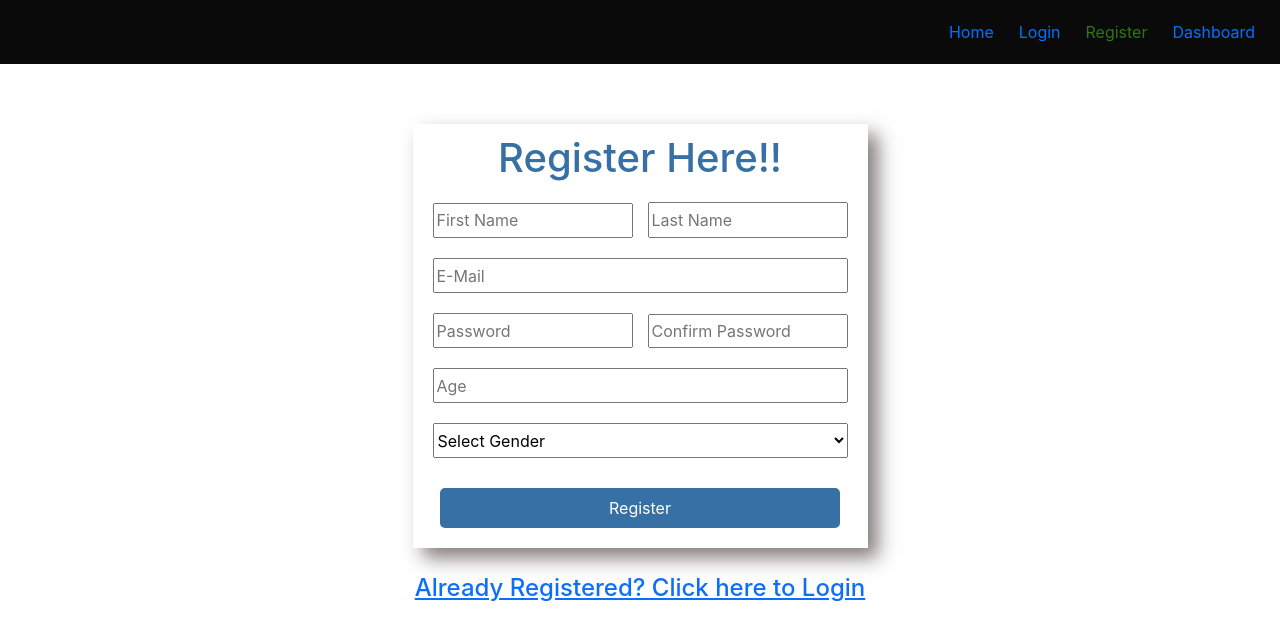
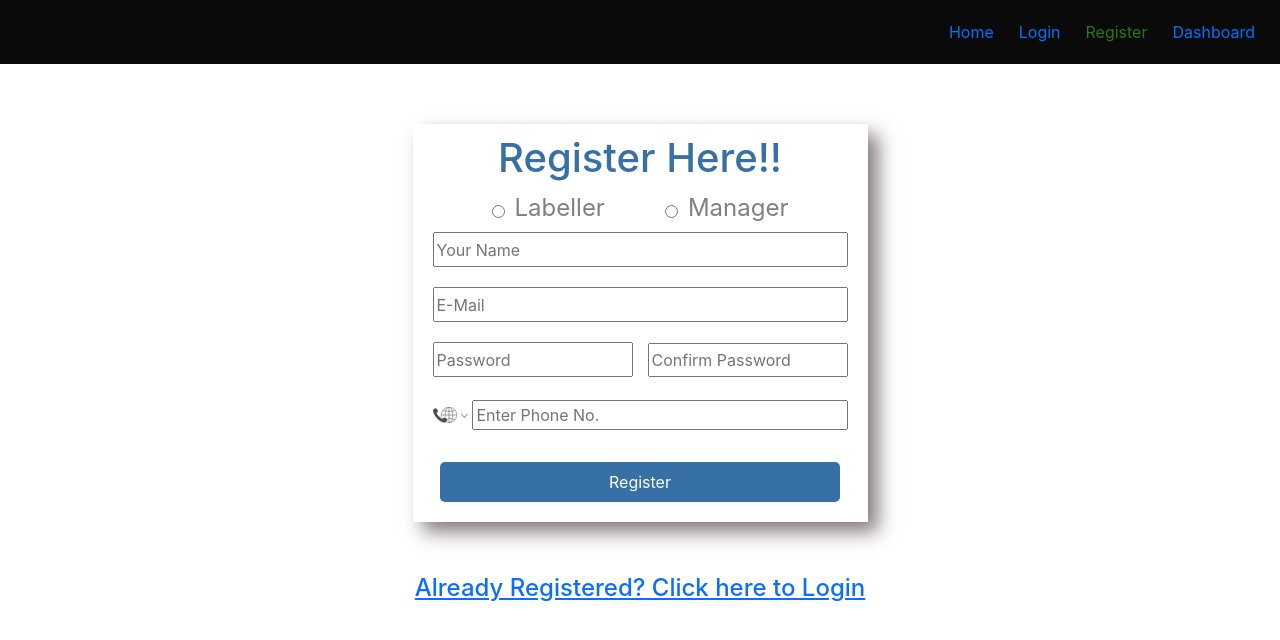
Before and after one commit to Spanndeepp/labelling-frontend, a React (Create React App) app: page /register in a window 1280 px wide. Shown: the top 640 px of the page. Built offline with nearby package versions, Linux system fonts and the light colour scheme.

Commit message:
Registration page done

```diff
--- a/package.json
+++ b/package.json
@@ -11,6 +11,7 @@
     "axios": "^0.21.1",
     "react": "^17.0.2",
     "react-dom": "^17.0.2",
+    "react-phone-number-input": "^3.1.26",
     "react-router-dom": "^5.2.0",
     "react-scripts": "4.0.3",
     "web-vitals": "^1.1.2"
--- a/src/Components/Register/Register.css
+++ b/src/Components/Register/Register.css
@@ -110,3 +110,20 @@ input#lastName {
 .snackbar-reg {
   margin-top: 45px;
 }
+
+.register-radio {
+  display: flex;
+  justify-content: center;
+  margin-bottom: -30px;
+}
+.register-radio-value {
+  display: flex;
+  align-items: center;
+  margin: 0px 30px;
+  color: gray;
+  font-size: x-large;
+}
+.register-radio-value input {
+  margin-bottom: 10px;
+  margin-right: 10px;
+}
--- a/src/Components/Register/Register.js
+++ b/src/Components/Register/Register.js
@@ -3,26 +3,27 @@ import { NavLink } from "react-router-dom";
 import axios from "axios";
 import Snackbar from "@material-ui/core/Snackbar";
 import MuiAlert from "@material-ui/lab/Alert";
-
+import "react-phone-number-input/style.css";
+import PhoneInput from "react-phone-number-input";
 import "./Register.css";
 
 function Alert(props) {
   return <MuiAlert elevation={6} variant="filled" {...props} />;
 }
 
-const Register = (props) => {
+const Register = () => {
   const [user, setUser] = useState({
     email: "",
     password: "",
     cpassword: "",
-    firstName: "",
-    lastName: "",
-    age: "",
-    gender: "",
+    name: "",
+    userType: "",
   });
+  const [phonevalue, setphoneValue] = useState();
   const [error, setError] = useState(null);
   const [success, setSuccess] = useState(null);
   const [snackBarOpen, setSnackBarOpen] = useState(false);
+  let url = "";
 
   let name, value;
   const handleInputs = (e) => {
@@ -32,6 +33,8 @@ const Register = (props) => {
     setUser({ ...user, [name]: value });
   };
 
+  const RadioEvent = (e) => setUser({ ...user, userType: e.target.value });
+
   useEffect(() => {
     document.getElementById("registration-container").style.height =
       window.innerHeight - 64 + "px";
@@ -39,18 +42,21 @@ const Register = (props) => {
 
   const handleRegister = () => {
     setError("");
+    if (user.userType === "") setError("Select a user type");
     if (user.cpassword !== user.password) setError("Passwords don't match");
     else if (user.password.length < 5)
       setError("Minimum length of password is 5 characters");
     else {
+      if (user.userType === "labeller")
+        url =
+          "https://labelling-backend.herokuapp.com/api/auth/registerLabeller";
+      else url = "https://labelling-backend.herokuapp.com/api/auth/register";
       axios
-        .post("http://localhost:4000/api/auth/register", {
+        .post(url, {
           email: user.email,
+          name: user.name,
           password: user.password,
-          firstName: user.firstName,
-          lastName: user.lastName,
-          age: user.age,
-          gender: user.gender,
+          phone: phonevalue,
         })
         .then((res) => {
           setSuccess("Registration Successfull");
@@ -89,26 +95,26 @@ const Register = (props) => {
             <div id="registerHeading">
               <h1>Register Here!!</h1>
             </div>
+            <div className="register-radio" onChange={RadioEvent}>
+              <div className="register-radio-value">
+                <input type="radio" value="labeller" name="radio" />
+                <p>Labeller</p>
+              </div>
+              <div className="register-radio-value">
+                <input type="radio" value="manager" name="radio" />
+                <p>Manager</p>
+              </div>
+            </div>
             <div className="register-input-styles register-input-width">
               {/* <label className="Rlabelcontainer" htmlFor="name">First Name</label> */}
               <input
-                className="register-box register-inline-box"
+                className="register-box register-single-box"
                 type="text"
-                value={user.firstName}
+                value={user.name}
                 onChange={handleInputs}
-                placeholder="First Name"
-                name="firstName"
-                id="firstName"
-                required
-              />
-              <input
-                className="register-box register-inline-box register-right-box"
-                type="text"
-                value={user.lastName}
-                onChange={handleInputs}
-                placeholder="Last Name"
-                name="lastName"
-                id="lastName"
+                placeholder="Your Name"
+                name="name"
+                id="name"
                 required
               />
             </div>
@@ -151,14 +157,13 @@ const Register = (props) => {
             </div>
             <div className="register-input-styles ">
               {/* <label className="box inline-box" htmlFor="email">Email ID</label> */}
-              <input
+              <PhoneInput
                 className="register-box register-single-box"
                 type="text"
-                value={user.age}
-                onChange={handleInputs}
-                name="age"
-                id="age"
-                placeholder="Age"
+                value={phonevalue}
+                onChange={setphoneValue}
+                id="phone"
+                placeholder="Enter Phone No."
                 required
               />
             </div>
@@ -192,8 +197,7 @@ const Register = (props) => {
                 </Snackbar>
               </>
             )}
-            <div className="register-input-styles">
-              {/* <label className="labels box" for="gender">Gender:</label> */}
+            {/* <div className="register-input-styles">
               <select
                 className="register-box register-single-box register-drop-down "
                 id="gender"
@@ -206,7 +210,7 @@ const Register = (props) => {
                 <option value="OTHERS">Others</option>
               </select>
               <br />
-            </div>
+            </div> */}
             <div className="register-input-styles register-submit-btn">
               <input
                 id="submitDetails"
```
Also changed, not shown: 1 other file (tests, documents, lock files or other folders).
